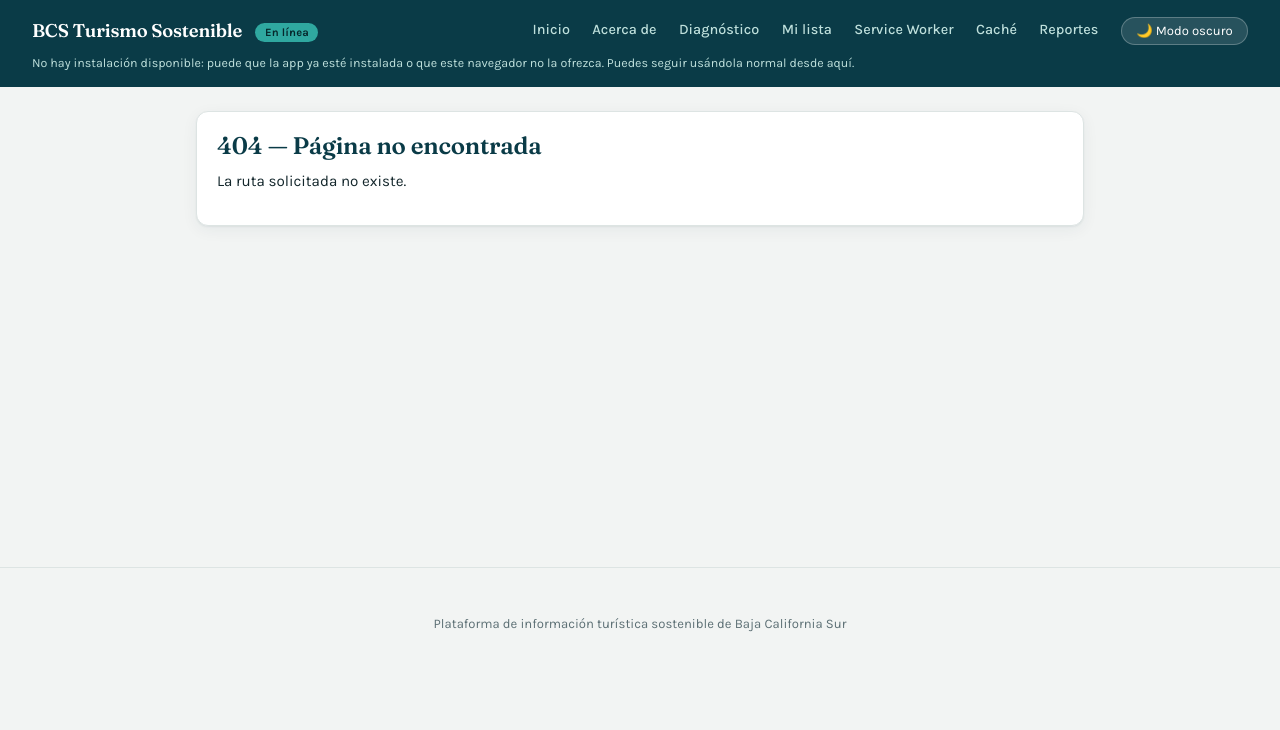
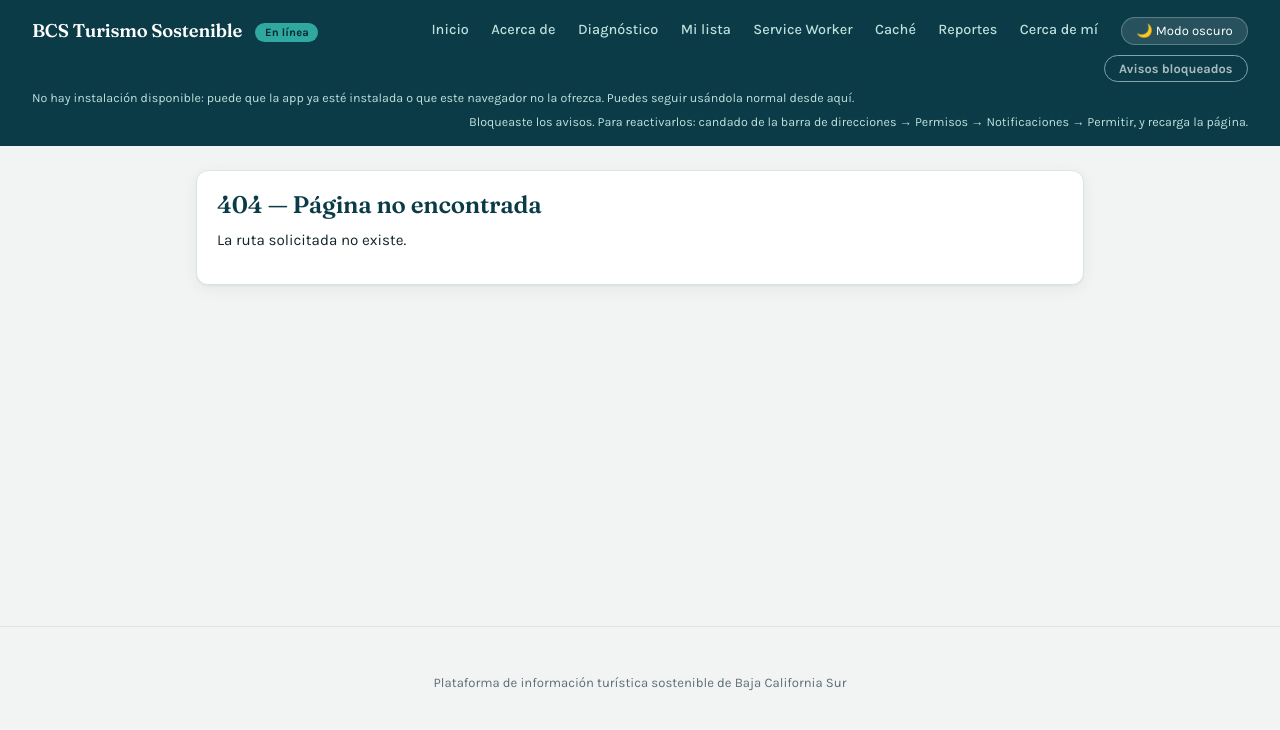
Before and after one commit to Gamma-code/BCS-Turismo-Sostenible, a plain HTML site: page 404.html in a window 1280 px wide. Drawn offline with nearby package versions, Linux system fonts and the light colour scheme.

Commit message:
Notificaciones para los reportes

```diff
--- a/404.html
+++ b/404.html
@@ -29,7 +29,9 @@
   <header>
     <h1>BCS Turismo Sostenible <span id="estado-conexion" class="estado-conexion">En línea</span></h1>
     <button type="button" id="boton-instalar" class="boton-instalar" hidden>Instalar app</button>
-    <p id="aviso-instalar" class="aviso-instalar" hidden></p>
+      <p id="aviso-instalar" class="aviso-instalar" hidden></p>
+      <button type="button" id="boton-avisos" class="boton-avisos">Activar avisos</button>
+      <p id="aviso-avisos" class="aviso-avisos" hidden></p>
     <nav>
      <a href="/BCS-Turismo-Sostenible/U2 ejercicio 3" data-link>Inicio</a>
      <a href="/BCS-Turismo-Sostenible/U2 ejercicio 3/acerca" data-link>Acerca de</a>
@@ -38,6 +40,7 @@
      <a href="/BCS-Turismo-Sostenible/U2 ejercicio 3/service-worker" data-link>Service Worker</a>
      <a href="/BCS-Turismo-Sostenible/U2 ejercicio 3/cache" data-link>Caché</a>
      <a href="/BCS-Turismo-Sostenible/U2 ejercicio 3/reportes" data-link>Reportes</a>
+     <a href="/BCS-Turismo-Sostenible/U2 ejercicio 3/cerca" data-link>Cerca de mí</a>
      <button id="theme-toggle" type="button" aria-pressed="false">🌙 Modo oscuro</button>
     </nav>
   </header>
--- a/U2 ejercicio 3/src/main.js
+++ b/U2 ejercicio 3/src/main.js
@@ -11,6 +11,7 @@ import { initEstadoConexion } from "./pwa/estadoConexion.js";
 import { initInstalacion } from "./pwa/instalacionApp.js";
 import { initBotonInstalar } from "./pwa/botonInstalar.js";
 import { initSincronizacion } from "./pwa/sincronizacion.js";
+import { initNotificaciones } from "./pwa/notificaciones.js";
 import ReportesView from "./views/ReportesView.js";
 import CercaDeMiView from "./views/CercaDeMiView.js";
 import CacheLabView from "./views/CacheLabView.js";
@@ -49,6 +50,8 @@ initInstalacion();
 initBotonInstalar();
 
 initSincronizacion();
+
+initNotificaciones();
 
 registrarVisita();
 
--- /dev/null
+++ b/U2 ejercicio 3/src/pwa/notificaciones.js
@@ -0,0 +1,54 @@
+const boton = () => document.getElementById("boton-avisos");
+const aviso = () => document.getElementById("aviso-avisos");
+
+export function haySoporteDeAvisos() {
+  return "Notification" in window && "serviceWorker" in navigator;
+}
+
+export function estadoPermiso() {
+  if (!haySoporteDeAvisos()) return "sin-soporte";
+  return Notification.permission;
+}
+
+function pintar() {
+  const estado = estadoPermiso();
+  const btn = boton();
+
+  if (btn) {
+    const etiquetas = {
+      "sin-soporte": "Avisos no disponibles",
+      default: "Activar avisos",
+      granted: "Avisos activados",
+      denied: "Avisos bloqueados",
+    };
+    btn.textContent = etiquetas[estado];
+
+    btn.disabled = estado !== "default";
+  }
+
+  const texto = aviso();
+  if (!texto) return;
+
+  const mensajes = {
+    "sin-soporte": "Este navegador no soporta notificaciones.",
+    default: "",
+    granted: "Te avisamos cuando tus reportes pendientes se terminen de enviar.",
+    denied:
+      "Bloqueaste los avisos. Para reactivarlos: candado de la barra de direcciones → Permisos → Notificaciones → Permitir, y recarga la página.",
+  };
+
+  texto.textContent = mensajes[estado];
+  texto.hidden = mensajes[estado] === "";
+}
+
+export function initNotificaciones() {
+  pintar();
+
+  boton()?.addEventListener("click", async () => {
+    if (estadoPermiso() !== "default") return;
+
+    const resultado = await Notification.requestPermission();
+    console.log("[PWA] Permiso de notificaciones =>", resultado);
+    pintar();
+  });
+}
--- a/U2 ejercicio 3/styles/shell.css
+++ b/U2 ejercicio 3/styles/shell.css
@@ -236,11 +236,71 @@ select:focus-visible {
     margin: 0 auto 0 1.2rem;
   }
 
-  /* El aviso se va a su propio renglón para no apretar el menú */
+
+  header::after {
+    content: "";
+    order: 2;
+    flex-basis: 100%;
+    height: 0;
+  }
+
   .aviso-instalar {
-    order: 3;
+    order: 4;
     flex-basis: 100%;
     max-width: none;
     margin: 0.5rem 0 0;
   }
 }
+
+
+/*Control de avisos*/
+.boton-avisos {
+  margin: 0 0 0.6rem;
+  padding: 0.3rem 0.9rem;
+  border: 1px solid var(--color-nav-link);
+  border-radius: 999px;
+  background: transparent;
+  color: #ffffff;
+  font-family: var(--fuente-texto);
+  font-size: 0.8rem;
+  font-weight: 600;
+  cursor: pointer;
+}
+
+.boton-avisos:hover:not(:disabled) {
+  background: var(--color-nav-link);
+  color: var(--mar-profundo);
+}
+
+.boton-avisos:disabled {
+  opacity: 0.65;
+  cursor: default;
+}
+
+.aviso-avisos {
+  margin: 0 0 0.6rem;
+  max-width: 46ch;
+  color: var(--color-nav-link);
+  font-size: 0.78rem;
+  line-height: 1.4;
+}
+
+.aviso-avisos[hidden] {
+  display: none;
+}
+
+@media (min-width: 640px) {
+  /* Baja a su propio renglón y se pega a la derecha, debajo del modo oscuro */
+  .boton-avisos {
+    order: 3;
+    margin: 0.5rem 0 0 auto;
+  }
+
+  .aviso-avisos {
+    order: 4;
+    flex-basis: 100%;
+    max-width: none;
+    margin: 0.4rem 0 0;
+    text-align: right;
+  }
+}
```
Also changed, not shown: U2 ejercicio 3/404.html (+3 -0 lines), U2 ejercicio 3/index.html (+2 -0 lines), U2 ejercicio 3/sw.js (+60 -2 lines).
